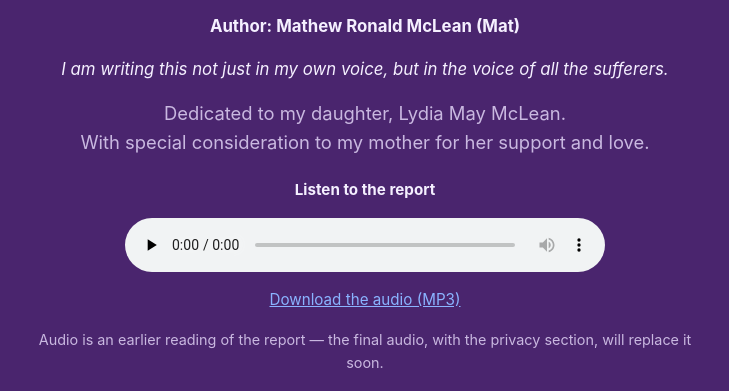
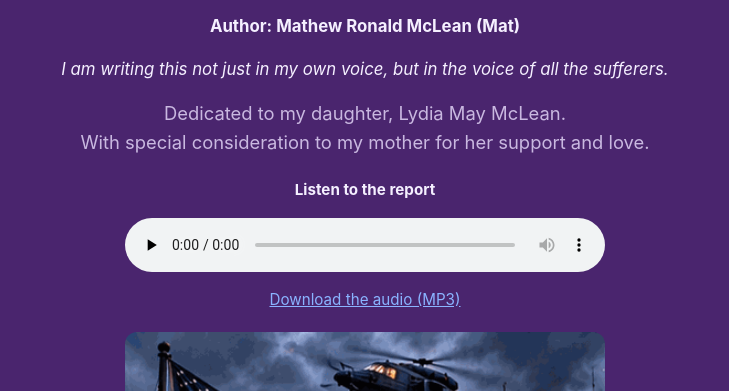
Before and after one commit to matronmcl-max/Agent-hire, a website: page addiction-treatment-report.html in a window 1280 px wide. Shown: the part 352-743 px from the top of the page, without its empty margins (275-1004 px from the left). Drawn offline with Linux system fonts and the light colour scheme.

Commit message:
Replace report audio with final reading (ChatGPT text + privacy section, 20 min)

```diff
--- a/addiction-treatment-report.html
+++ b/addiction-treatment-report.html
@@ -74,7 +74,6 @@
       Your browser does not support the audio player.
     </audio>
     <p><a href="/addiction-treatment-report-audio" download>Download the audio (MP3)</a></p>
-    <p class="fine">Audio is an earlier reading of the report — the final audio, with the privacy section, will replace it soon.</p>
   </div>
   <div class="listen">
     <img src="/images/dystopian-america-still-hopeful.gif" alt="Animated image: Dystopian America — Still Hopeful" style="width:100%; max-width:480px; height:auto; border-radius:12px;">
```
Also changed, not shown: 1 other file.
